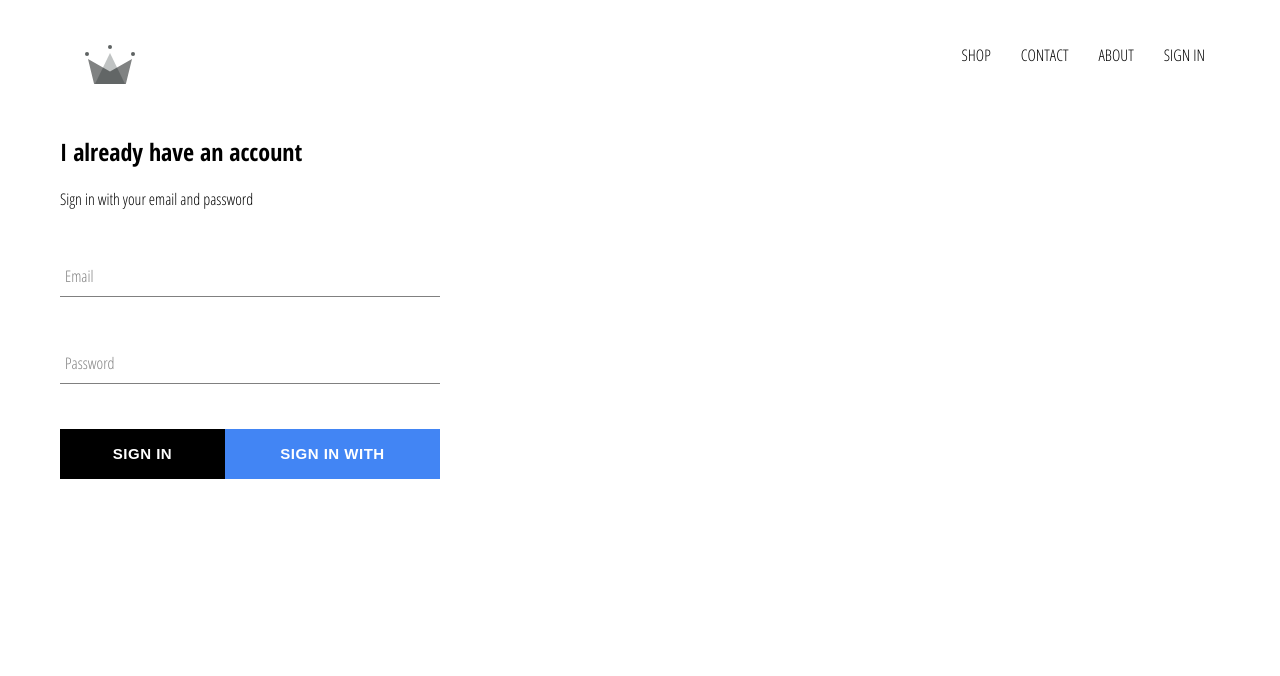
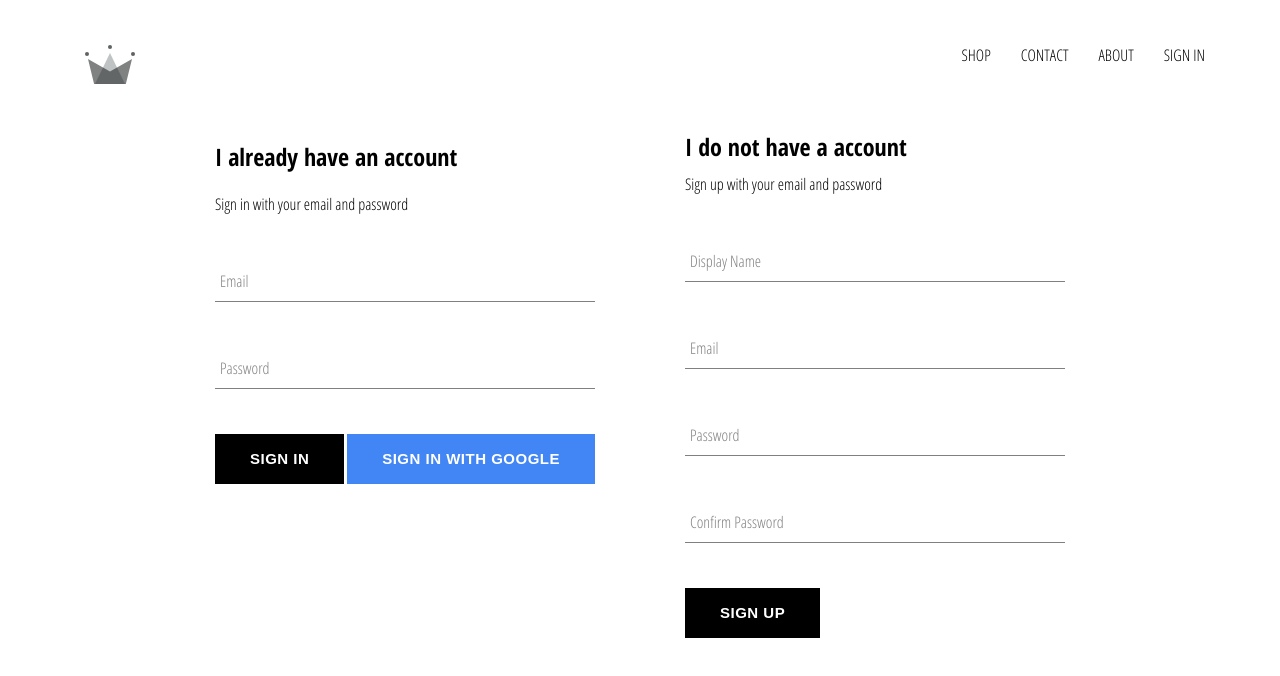
Before and after one commit to Skynet966/Crown-Shop-React-App, a React (Create React App) app: page /signin in a window 1280 px wide. Shown: the top 676 px of the page. Built offline with nearby package versions, Linux system fonts and the light colour scheme; no server answers.

Commit message:
Google Sign in and email and password auth done

```diff
--- a/src/App.js
+++ b/src/App.js
@@ -6,12 +6,10 @@ import HomePage from "./pages/homepage/homepage.component";
 import Shop from "./pages/shop/shop.component";
 import SignInAndSignUpPage from "./pages/sign-in-and-sing-up/sign-in-and-sing-up.component";
 import Header from "./components/header/header.component";
-import { auth } from "./firebase/firebase.utils";
+import { auth, createUserProfileDocument } from "./firebase/firebase.utils";
 
-class App extends React.Component
-{
-  constructor ()
-  {
+class App extends React.Component {
+  constructor() {
     super();
 
     this.state = {
@@ -21,24 +19,31 @@ class App extends React.Component
 
   unsubscribeFromAuth = null;
 
-  componentDidMount ()
-  {
-    this.unsubscribeFromAuth = auth.onAuthStateChanged(user =>
-    {
-      this.setState({ currentUser: user });
-      console.log(user);
+  componentDidMount() {
+    this.unsubscribeFromAuth = auth.onAuthStateChanged(async (userAuth) => {
+      if (userAuth) {
+        const userRef = await createUserProfileDocument(userAuth);
+        userRef.onSnapshot((snapShot) => {
+          this.setState({
+            currentUser: {
+              id: snapShot.id,
+              ...snapShot.data(),
+            },
+          });
+          console.log(this.state);
+        });
+      }
+      this.setState({ currentUser: userAuth });
     });
   }
-  componentWillUnmount ()
-  {
+  componentWillUnmount() {
     this.unsubscribeFromAuth();
   }
 
-  render ()
-  {
+  render() {
     return (
       <div className="App">
-        <Header currentUser={this.state.currentUser}/>
+        <Header currentUser={this.state.currentUser} />
         <Switch>
           <Route exact path="/" component={HomePage} />
           <Route exact path="/shop" component={Shop} />
--- a/src/components/custom-button/custom-button.styles.sass
+++ b/src/components/custom-button/custom-button.styles.sass
@@ -1,10 +1,10 @@
 .custom-button
-  min-width: 165px
+  min-width: 100px
   width: auto
   height: 50px
   letter-spacing: 0.5px
   line-height: 50px
-  padding: 0 35px 0 35px
+  padding: 0 35px
   font-size: 15px
   background-color: black
   color: white
--- /dev/null
+++ b/src/components/sign-up/sign-up.component.jsx
@@ -0,0 +1,96 @@
+import React from "react";
+import CustomButton from "../custom-button/custom-input.component";
+import FormInput from "../form-input/form-input.component";
+
+import { auth, createUserProfileDocument } from "../../firebase/firebase.utils";
+
+import "./sign-up.styles.sass";
+
+class SignUp extends React.Component {
+  constructor() {
+    super();
+    this.state = {
+      displayName: "",
+      email: "",
+      password: "",
+      confirmPassword: "",
+    };
+  }
+
+  handleSubmit = async (event) => {
+    event.preventDefault();
+    const { displayName, email, password, confirmPassword } = this.state;
+
+    if (password !== confirmPassword) {
+      alert("password don't match");
+      return;
+    }
+    try {
+      const { user } = await auth.createUserWithEmailAndPassword(
+        email,
+        password
+      );
+      await createUserProfileDocument(user, { displayName });
+      this.setState({
+        displayName: "",
+        email: "",
+        password: "",
+        confirmPassword: "",
+      });
+    } catch (error) {
+      console.error(error);
+    }
+  };
+
+  handleChange = (event) => {
+    const { name, value } = event.target;
+    this.setState({ [name]: value });
+  };
+
+  render() {
+    const { displayName, email, password, confirmPassword } = this.state;
+    return (
+      <div className="sign-up">
+        <h2 className="title">I do not have a account</h2>
+        <span>Sign up with your email and password</span>
+        <form className="sign-up-form" onSubmit={this.handleSubmit}>
+          <FormInput
+            type="text"
+            name="displayName"
+            value={displayName}
+            onChange={this.handleChange}
+            label="Display Name"
+            required
+          />
+          <FormInput
+            type="email"
+            name="email"
+            value={email}
+            onChange={this.handleChange}
+            label="Email"
+            required
+          />
+          <FormInput
+            type="password"
+            name="password"
+            value={password}
+            onChange={this.handleChange}
+            label="Password"
+            required
+          />
+          <FormInput
+            type="password"
+            name="confirmPassword"
+            value={confirmPassword}
+            onChange={this.handleChange}
+            label="Confirm Password"
+            required
+          />
+          <CustomButton type="submit">SIGN UP</CustomButton>
+        </form>
+      </div>
+    );
+  }
+}
+
+export default SignUp;
--- /dev/null
+++ b/src/components/sign-up/sign-up.styles.sass
@@ -0,0 +1,6 @@
+.sign-up
+    display: flex
+    flex-direction: column
+    width: 380px
+    .title
+        margin: 10px 0
--- a/src/firebase/firebase.utils.js
+++ b/src/firebase/firebase.utils.js
@@ -13,7 +13,36 @@ const config = {
     measurementId: "G-GV890LNWMN",
 };
 
-firebase.initializeApp(config);
+firebase.initializeApp(config);  //configure the firebase
+
+export const createUserProfileDocument = async (userAuth, additionalData) =>
+{
+    if (!userAuth) return;
+
+    const userRef = firestore.doc(`users/${ userAuth.uid }`);
+
+    const snapShot = await userRef.get();
+
+    if (!snapShot.exists)
+    {
+        const { displayName, email } = userAuth;
+        const createdAt = new Date();
+        try
+        {
+            await userRef.set({
+                displayName,
+                email,
+                createdAt,
+                ...additionalData
+            });
+        } catch (error)
+        {
+            console.log('error creating user', error.message);
+        }
+    }
+
+    return userRef;
+};
 
 export const auth = firebase.auth();
 export const firestore = firebase.firestore();
--- /dev/null
+++ b/src/firebase/test.js
@@ -0,0 +1,6 @@
+import firebase from 'firebase/app';
+import 'firebase/firestore';
+
+const firestore = firebase.firestore();
+
+// firestore.collection('users').doc('EdKt5nhxI2e47Wx3DNBR').collection()
--- a/src/pages/sign-in-and-sing-up/sign-in-and-sing-up.component.jsx
+++ b/src/pages/sign-in-and-sing-up/sign-in-and-sing-up.component.jsx
@@ -1,11 +1,13 @@
 import React from 'react';
 import SingIn from '../../components/sign-in/sign-in.component';
+import SignUp from '../../components/sign-up/sign-up.component';
 
 import './sign-in-and-sing-up.styles.sass';
 
 const SignInAndSignUpPage = () =>(
-    <div className='sign-in-and-sing-up'>
+    <div className='sign-in-and-sign-up'>
         <SingIn/>
+        <SignUp/>
     </div>
 )
 export default SignInAndSignUpPage;
--- a/src/pages/sign-in-and-sing-up/sign-in-and-sing-up.styles.sass
+++ b/src/pages/sign-in-and-sing-up/sign-in-and-sing-up.styles.sass
@@ -0,0 +1,5 @@
+.sign-in-and-sign-up
+    width: 850px
+    display: flex
+    justify-content: space-between
+    margin: 30px auto
```
